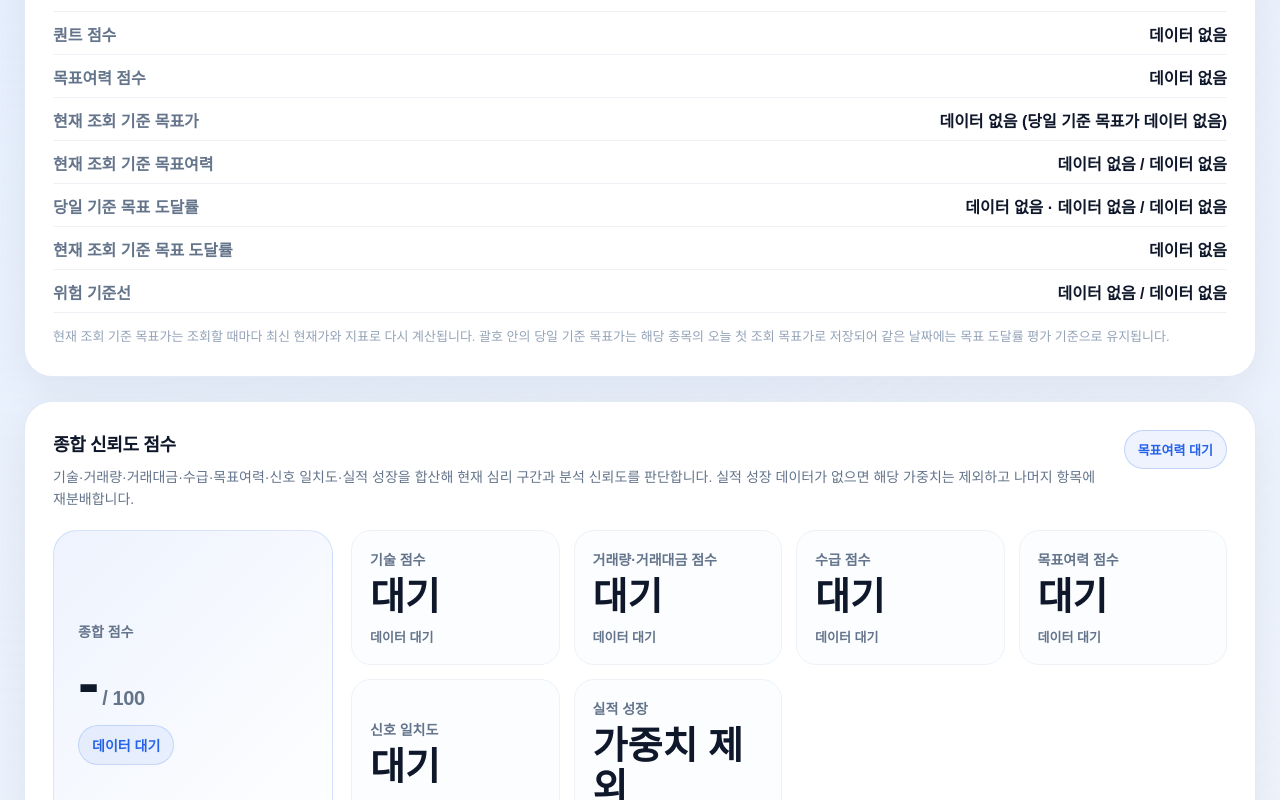
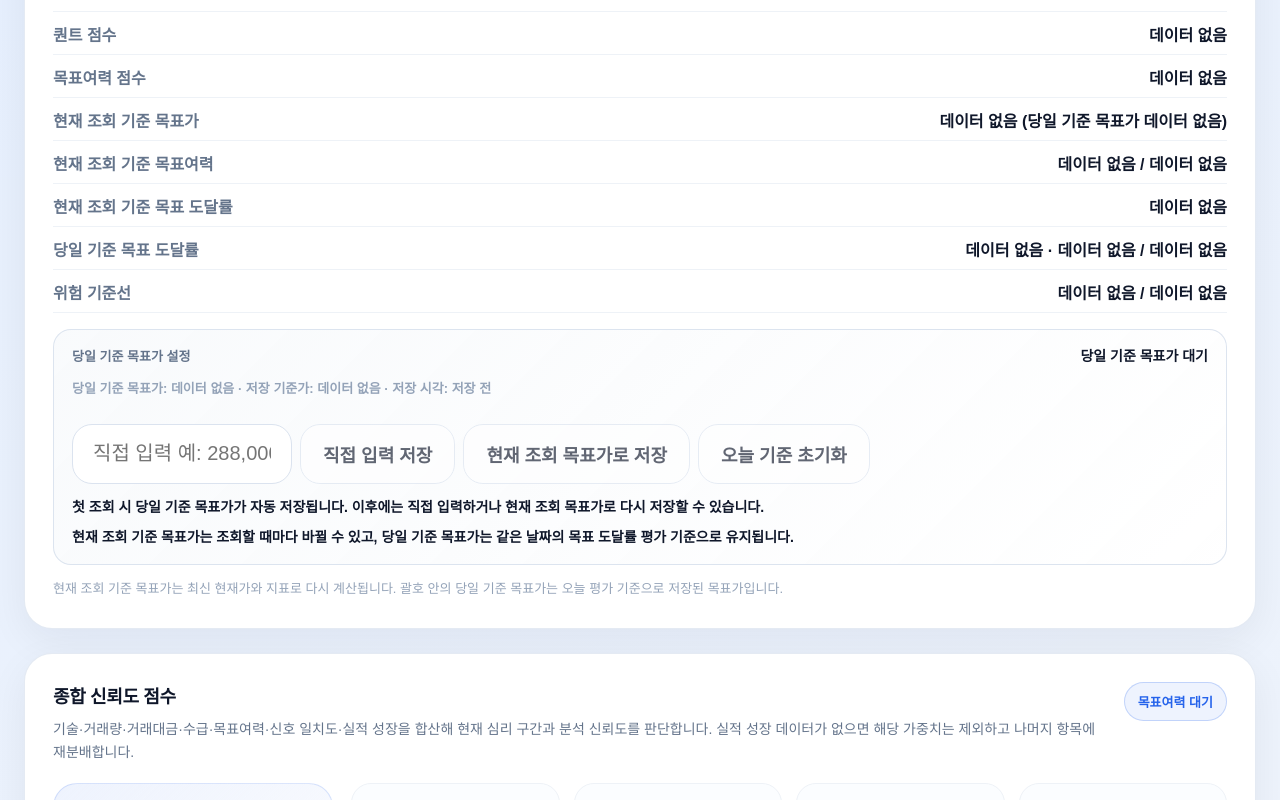
Before and after one commit to jkpark5298-alt/kospi-stock-pwa, a Next.js app: page / in a window 1280 px wide. Shown: the part 995-1795 px from the top of the page. Built offline with nearby package versions, Linux system fonts and the light colour scheme.

Commit message:
Add daily target price setting

```diff
--- a/components/stock/CurrentStockSummaryCard.tsx
+++ b/components/stock/CurrentStockSummaryCard.tsx
@@ -12,6 +12,17 @@ type Props = {
   data: StockResponse | null;
 };
 
+type DailyTargetSnapshot = {
+  date: string;
+  symbol: string;
+  targetPrice: number;
+  basisPrice: number;
+  source: "first-query" | "current-query" | "manual";
+  savedAt: string;
+};
+
+const DAILY_TARGET_STORAGE_PREFIX = "kospi-daily-target";
+
 export default function CurrentStockSummaryCard({ data }: Props) {
   const range = data?.score?.targetPrice?.technicalTargetRange;
   const todayKey = useMemo(() => makeTodayKey(), []);
@@ -19,11 +30,14 @@ export default function CurrentStockSummaryCard({ data }: Props) {
     () => makeDailyTargetKey(data?.symbol, todayKey),
     [data?.symbol, todayKey],
   );
+
   const [dailyTarget, setDailyTarget] = useState<DailyTargetSnapshot | null>(null);
+  const [manualTargetInput, setManualTargetInput] = useState("");
 
   useEffect(() => {
     if (!range || !data?.symbol || typeof window === "undefined") {
       setDailyTarget(null);
+      setManualTargetInput("");
       return;
     }
 
@@ -31,6 +45,7 @@ export default function CurrentStockSummaryCard({ data }: Props) {
 
     if (stored) {
       setDailyTarget(stored);
+      setManualTargetInput(formatManualTargetInput(String(stored.targetPrice)));
       return;
     }
 
@@ -39,11 +54,13 @@ export default function CurrentStockSummaryCard({ data }: Props) {
       symbol: data.symbol,
       targetPrice: range.baseTarget,
       basisPrice: range.currentPrice,
+      source: "first-query",
       savedAt: new Date().toISOString(),
     };
 
     writeDailyTargetSnapshot(dailyTargetKey, next);
     setDailyTarget(next);
+    setManualTargetInput(formatManualTargetInput(String(next.targetPrice)));
   }, [dailyTargetKey, data?.symbol, range, todayKey]);
 
   const targetProgress =
@@ -68,7 +85,11 @@ export default function CurrentStockSummaryCard({ data }: Props) {
   const dailyUpsidePercent =
     dailyTarget && range && range.currentPrice > 0
       ? Number(
-          (((dailyTarget.targetPrice - range.currentPrice) / range.currentPrice) * 100).toFixed(2),
+          (
+            ((dailyTarget.targetPrice - range.currentPrice) /
+              range.currentPrice) *
+            100
+          ).toFixed(2),
         )
       : null;
 
@@ -77,6 +98,63 @@ export default function CurrentStockSummaryCard({ data }: Props) {
   const displayMeta = [displaySymbol, data?.exchange, data?.currency]
     .filter(Boolean)
     .join(" · ");
+
+  function handleSaveCurrentAsDailyTarget() {
+    if (!range || !data?.symbol) return;
+
+    const next: DailyTargetSnapshot = {
+      date: todayKey,
+      symbol: data.symbol,
+      targetPrice: range.baseTarget,
+      basisPrice: range.currentPrice,
+      source: "current-query",
+      savedAt: new Date().toISOString(),
+    };
+
+    writeDailyTargetSnapshot(dailyTargetKey, next);
+    setDailyTarget(next);
+    setManualTargetInput(formatManualTargetInput(String(next.targetPrice)));
+  }
+
+  function handleSaveManualDailyTarget() {
+    if (!range || !data?.symbol) return;
+
+    const parsed = parseManualTargetInput(manualTargetInput);
+
+    if (parsed == null || parsed <= 0) return;
+
+    const next: DailyTargetSnapshot = {
+      date: todayKey,
+      symbol: data.symbol,
+      targetPrice: parsed,
+      basisPrice: range.currentPrice,
+      source: "manual",
+      savedAt: new Date().toISOString(),
+    };
+
+    writeDailyTargetSnapshot(dailyTargetKey, next);
+    setDailyTarget(next);
+    setManualTargetInput(formatManualTargetInput(String(next.targetPrice)));
+  }
+
+  function handleResetDailyTarget() {
+    if (!range || !data?.symbol || typeof window === "undefined") return;
+
+    window.localStorage.removeItem(dailyTargetKey);
+
+    const next: DailyTargetSnapshot = {
+      date: todayKey,
+      symbol: data.symbol,
+      targetPrice: range.baseTarget,
+      basisPrice: range.currentPrice,
+      source: "first-query",
+      savedAt: new Date().toISOString(),
+    };
+
+    writeDailyTargetSnapshot(dailyTargetKey, next);
+    setDailyTarget(next);
+    setManualTargetInput(formatManualTargetInput(String(next.targetPrice)));
+  }
 
   return (
     <div className="card">
@@ -126,7 +204,9 @@ export default function CurrentStockSummaryCard({ data }: Props) {
 
         <MetricRow
           label="현재 조회 기준 목표가"
-          value={`${formatNumber(range?.baseTarget)} ${formatDailyTargetSuffix(dailyTarget)}`}
+          value={`${formatNumber(range?.baseTarget)} ${formatDailyTargetSuffix(
+            dailyTarget,
+          )}`}
         />
         <MetricRow
           label="현재 조회 기준 목표여력"
@@ -135,14 +215,14 @@ export default function CurrentStockSummaryCard({ data }: Props) {
           )}`}
         />
         <MetricRow
+          label="현재 조회 기준 목표 도달률"
+          value={formatTargetProgress(targetProgress)}
+        />
+        <MetricRow
           label="당일 기준 목표 도달률"
           value={`${formatTargetProgress(dailyTargetProgress)} · ${formatSignedNumber(
             dailyUpsidePrice,
           )} / ${formatUpside(dailyUpsidePercent)}`}
-        />
-        <MetricRow
-          label="현재 조회 기준 목표 도달률"
-          value={formatTargetProgress(targetProgress)}
         />
         <MetricRow
           label="위험 기준선"
@@ -152,24 +232,91 @@ export default function CurrentStockSummaryCard({ data }: Props) {
         />
       </div>
 
+      <div className="target-basis-box" style={{ marginTop: 16 }}>
+        <div className="target-basis-header">
+          <span>당일 기준 목표가 설정</span>
+          <strong>{formatDailyTargetSource(dailyTarget)}</strong>
+        </div>
+
+        <p className="target-basis-summary">
+          당일 기준 목표가: {formatNumber(dailyTarget?.targetPrice)} · 저장 기준가:{" "}
+          {formatNumber(dailyTarget?.basisPrice)} · 저장 시각:{" "}
+          {formatDateTime(dailyTarget?.savedAt)}
+        </p>
+
+        <div
+          style={{
+            display: "flex",
+            gap: 8,
+            flexWrap: "wrap",
+            alignItems: "center",
+            marginTop: 12,
+          }}
+        >
+          <input
+            className="form-control"
+            value={manualTargetInput}
+            inputMode="decimal"
+            onChange={(event) =>
+              setManualTargetInput(formatManualTargetInput(event.target.value))
+            }
+            placeholder="직접 입력 예: 288,000"
+            style={{ maxWidth: 220 }}
+          />
+          <button
+            className="button secondary-button"
+            type="button"
+            onClick={handleSaveManualDailyTarget}
+            disabled={!range}
+          >
+            직접 입력 저장
+          </button>
+          <button
+            className="button secondary-button"
+            type="button"
+            onClick={handleSaveCurrentAsDailyTarget}
+            disabled={!range}
+          >
+            현재 조회 목표가로 저장
+          </button>
+          <button
+            className="button secondary-button"
+            type="button"
+            onClick={handleResetDailyTarget}
+            disabled={!range}
+          >
+            오늘 기준 초기화
+          </button>
+        </div>
+
+        <div className="target-basis-adjustments">
+          <p>
+            첫 조회 시 당일 기준 목표가가 자동 저장됩니다. 이후에는 직접 입력하거나
+            현재 조회 목표가로 다시 저장할 수 있습니다.
+          </p>
+          <p>
+            현재 조회 기준 목표가는 조회할 때마다 바뀔 수 있고, 당일 기준 목표가는
+            같은 날짜의 목표 도달률 평가 기준으로 유지됩니다.
+          </p>
+        </div>
+      </div>
+
       <p className="notice-text">
-        현재 조회 기준 목표가는 조회할 때마다 최신 현재가와 지표로 다시 계산됩니다.
-        괄호 안의 당일 기준 목표가는 해당 종목의 오늘 첫 조회 목표가로 저장되어
-        같은 날짜에는 목표 도달률 평가 기준으로 유지됩니다.
+        현재 조회 기준 목표가는 최신 현재가와 지표로 다시 계산됩니다. 괄호 안의
+        당일 기준 목표가는 오늘 평가 기준으로 저장된 목표가입니다.
       </p>
     </div>
   );
 }
 
-type DailyTargetSnapshot = {
-  date: string;
-  symbol: string;
-  targetPrice: number;
-  basisPrice: number;
-  savedAt: string;
-};
-
-const DAILY_TARGET_STORAGE_PREFIX = "kospi-daily-target";
+function MetricRow({ label, value }: { label: string; value: string }) {
+  return (
+    <div className="metric-row">
+      <span>{label}</span>
+      <strong>{value}</strong>
+    </div>
+  );
+}
 
 function makeTodayKey() {
   return new Intl.DateTimeFormat("sv-SE", {
@@ -181,7 +328,9 @@ function makeTodayKey() {
 }
 
 function makeDailyTargetKey(symbol?: string | null, todayKey = makeTodayKey()) {
-  return `${DAILY_TARGET_STORAGE_PREFIX}:${todayKey}:${(symbol || "").trim().toUpperCase()}`;
+  return `${DAILY_TARGET_STORAGE_PREFIX}:${todayKey}:${(symbol || "")
+    .trim()
+    .toUpperCase()}`;
 }
 
 function readDailyTargetSnapshot(key: string): DailyTargetSnapshot | null {
@@ -189,6 +338,7 @@ function readDailyTargetSnapshot(key: string): DailyTargetSnapshot | null {
 
   try {
     const raw = window.localStorage.getItem(key);
+
     if (!raw) return null;
 
     const parsed = JSON.parse(raw) as DailyTargetSnapshot;
@@ -219,16 +369,47 @@ function writeDailyTargetSnapshot(key: string, snapshot: DailyTargetSnapshot) {
 
 function formatDailyTargetSuffix(snapshot?: DailyTargetSnapshot | null) {
   if (!snapshot) return "(당일 기준 목표가 데이터 없음)";
+
   return `(당일 기준 목표가 ${formatNumber(snapshot.targetPrice)})`;
 }
 
-function MetricRow({ label, value }: { label: string; value: string }) {
-  return (
-    <div className="metric-row">
-      <span>{label}</span>
-      <strong>{value}</strong>
-    </div>
-  );
+function formatDailyTargetSource(snapshot?: DailyTargetSnapshot | null) {
+  if (!snapshot) return "당일 기준 목표가 대기";
+
+  if (snapshot.source === "manual") return "직접 입력 기준";
+  if (snapshot.source === "current-query") return "현재 조회 목표가 저장 기준";
+  return "오늘 첫 조회 기준";
+}
+
+function formatManualTargetInput(value: string) {
+  const raw = value.replace(/,/g, "").replace(/\s/g, "");
+
+  if (!raw) return "";
+
+  const cleaned = raw.replace(/[^0-9.]/g, "");
+
+  if (!cleaned) return "";
+
+  const dotIndex = cleaned.indexOf(".");
+  const integerPart = dotIndex >= 0 ? cleaned.slice(0, dotIndex) : cleaned;
+  const decimalPart =
+    dotIndex >= 0 ? cleaned.slice(dotIndex + 1).replace(/\./g, "") : "";
+
+  const formattedInteger = integerPart
+    ? Number(integerPart).toLocaleString("en-US")
+    : "0";
+
+  if (dotIndex >= 0) {
+    return `${formattedInteger}.${decimalPart}`;
+  }
+
+  return formattedInteger;
+}
+
+function parseManualTargetInput(value: string) {
+  const parsed = Number(value.replace(/[\s,]/g, ""));
+
+  return Number.isFinite(parsed) ? parsed : null;
 }
 
 function formatTargetProgress(value?: number | null) {
@@ -240,3 +421,19 @@ function formatUpside(value?: number | null) {
   if (value == null || Number.isNaN(value)) return "데이터 없음";
   return `${value > 0 ? "+" : ""}${value.toFixed(2)}%`;
 }
+
+function formatDateTime(value?: string | null) {
+  if (!value) return "저장 전";
+
+  const date = new Date(value);
+
+  if (Number.isNaN(date.getTime())) return value;
+
+  return new Intl.DateTimeFormat("ko-KR", {
+    year: "numeric",
+    month: "2-digit",
+    day: "2-digit",
+    hour: "2-digit",
+    minute: "2-digit",
+  }).format(date);
+}
```
